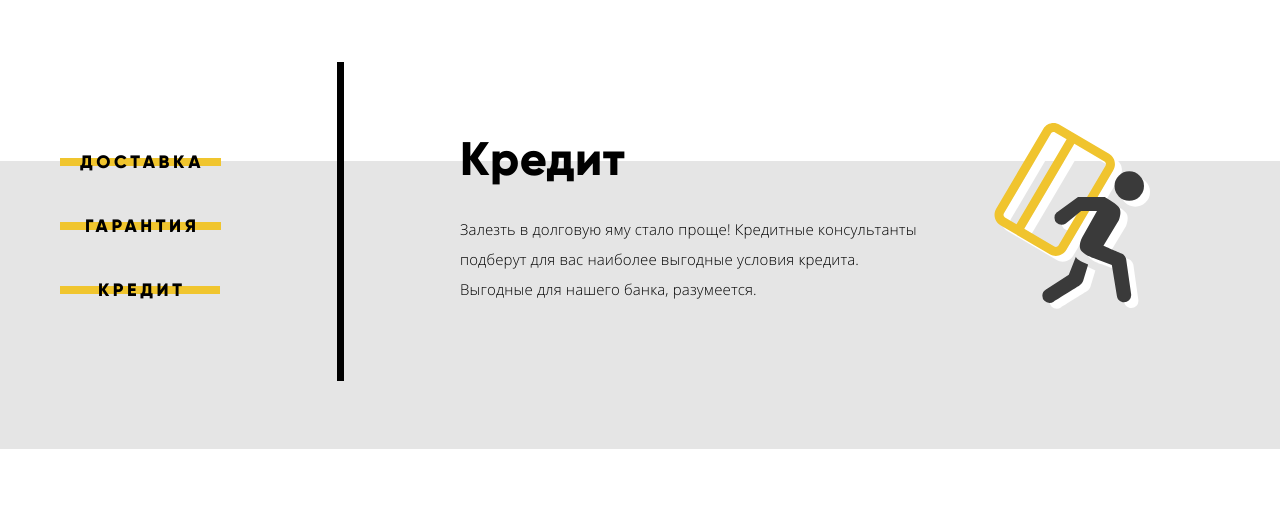
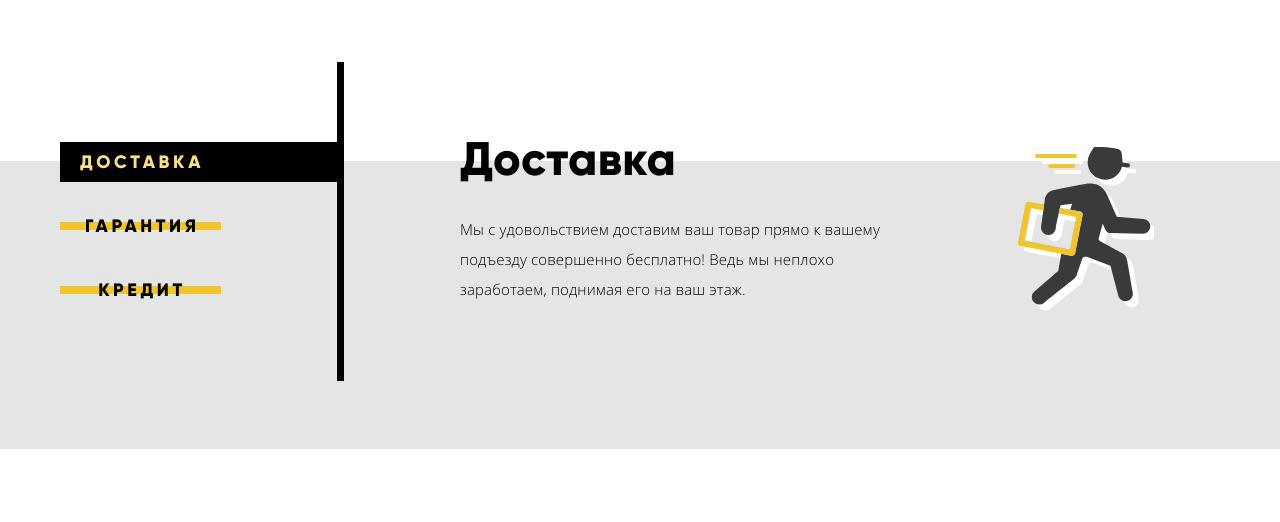
Before and after one commit to loveravel/799215-device, a plain HTML site: page index.html in a window 1280 px wide. Shown: the part 1080-1602 px from the top of the page. Drawn offline with Linux system fonts and the light colour scheme; a script that the page names is missing.

Commit message:
service-slider JS

```diff
--- a/css/style.css
+++ b/css/style.css
@@ -34,23 +34,21 @@
 
 @keyframes btn-move {
     0% {
-        top: 8px;
+        height: 8px;
     }
     100% {
-        top: -8px;
-        padding-top: 15px;
-        padding-bottom: 17px;
+        height: 40px;
+        transform: translateY(-16px);
     }
 }
 
 @keyframes btn-move-reverse {
     0% {
-        top: -8px;
-        padding-top: 15px;
-        padding-bottom: 17px;
+        height: 40px;
+        transform: translateY(-16px);
     }
     100% {
-        top: 8px;
+        height: 8px;
     }
 }
 
@@ -801,8 +799,8 @@ a {
     position: relative;
     display: flex;
     flex-direction: column;
-    width: 300px;
-    margin-right: 100px;
+    width: 164px;
+    margin-right: 236px;
 }
 
 .service-slider-controls::after {
@@ -810,7 +808,7 @@ a {
 
     position: absolute;
     top: -99px;
-    right: 16px;
+    left: 277px;
 
     width: 7px;
     height: 319px;
@@ -818,21 +816,67 @@ a {
     background-color: #000000;
 }
 
-.service-slider-controls .btn {
+.btn-ss {
+    position: relative;
+    display: inline-block;
+
+    text-align: center;
+    vertical-align: center;
+    font-size: 18px;
+    line-height: 24px;
+    font-weight: 800;
+    letter-spacing: 3.6px;
+    text-transform: uppercase;
+
+    color: #000000;
+    border: none;
+
+    cursor: pointer;
+}
+
+.btn-ss:active {
+    color: rgba(0, 0, 0, 0.3);
+}
+
+.btn-ss span {
+    position: relative;
+    z-index: 2;
+}
+
+.btn-ss::before {
+    content: "";
+    position: absolute;
+
+    top: 8px;
+    left: 0;
+
+    width: 98%;
+    height: 8px;
+
+    background-color: #f0c52e;
+    z-index: 1;
+}
+
+.service-slider-controls .btn-ss {
     top: -11px;
     margin-bottom: 40px;
 }
 
-.service-slider-controls .btn:active::before {
+.service-slider-controls .btn:active::before,
+.btn-ss-current::before,
+.btn-ss-current:hover::before {
     background-color: #000000;
     width: 280px;
+    height: 40px;
+    transform: translateY(-16px);
 }
 
 .service-slider-controls .btn-delivery {
     padding: 0 20px;
 }
 
-.service-slider-controls .btn:active {
+.service-slider-controls .btn:active,
+.btn-ss-current {
     color: #f7e184;
 }
 
@@ -852,13 +896,13 @@ a {
     list-style: none;
 }
 
-.services-slider-slides li {
+.services-slider-slide {
     display: none;
     position: relative;
     top: -26px;
 }
 
-.services-slider-slides li:nth-child(3) {
+.services-slider-slide-current {
     display: block;
 }
 
--- a/index.html
+++ b/index.html
@@ -190,20 +190,20 @@
             <div class="wrapper service-slider-wrapper">
                 <section class="services-slider container">
                     <div class="service-slider-controls">
-                        <label for="btn-1"><a class="btn btn-delivery" name="delivery"><span>Доставка</span></a></label>
-                        <label for="btn-2"><a class="btn btn-warranty" name="warranty"><span>Гарантия</span></a></label>
-                        <label for="btn-3"><a class="btn btn-credit" name="credit"><span>Кредит</span></a></label>
+                        <a class="btn-ss btn-delivery btn-ss-current" name="delivery"><span>Доставка</span></a>
+                        <a class="btn-ss btn-warranty" name="warranty"><span>Гарантия</span></a>
+                        <a class="btn-ss btn-credit" name="credit"><span>Кредит</span></a>
                     </div>
                     <ul class="services-slider-slides">
-                        <li>
+                        <li class="services-slider-slide services-slider-slide-delivery services-slider-slide-current">
                             <h2>Доставка</h2>
                             <p>Мы с удовольствием доставим ваш товар прямо к вашему подъезду совершенно бесплатно! Ведь мы неплохо заработаем, поднимая его на ваш этаж.</p>
                         </li>
-                        <li>
+                        <li class="services-slider-slide services-slider-slide-warranty">
                             <h2>Гарантия</h2>
                             <p>Если из-за возгорания купленного у нас товара у вас сгорит дом — не переживайте, мы выдадим вам новый.<br>Товар, не дом, конечно же.</p>
                         </li>
-                        <li>
+                        <li class="services-slider-slide services-slider-slide-credit">
                             <h2>Кредит</h2>
                             <p>Залезть в долговую яму стало проще! Кредитные консультанты подберут для вас наиболее выгодные условия кредита. Выгодные для нашего банка, разумеется.</p>
                         </li>
--- /dev/null
+++ b/js/service-slider.js
@@ -0,0 +1,39 @@
+var promo_slider = document.querySelector("promo-slider");
+
+var control_item_delivery = document.querySelector(".btn-delivery");
+var control_item_warranty = document.querySelector(".btn-warranty");
+var control_item_credit = document.querySelector(".btn-credit");
+
+var promo_slide_delivery = document.querySelector(".services-slider-slide-delivery");
+var promo_slide_warranty = document.querySelector(".services-slider-slide-warranty");
+var promo_slide_credit = document.querySelector(".services-slider-slide-credit");
+
+control_item_delivery.addEventListener("click", function(evt) {
+    evt.preventDefault();
+    control_item_delivery.classList.add("btn-ss-current");
+    control_item_warranty.classList.remove("btn-ss-current");
+    control_item_credit.classList.remove("btn-ss-current");
+    promo_slide_delivery.classList.add("services-slider-slide-current");
+    promo_slide_warranty.classList.remove("services-slider-slide-current");
+    promo_slide_credit.classList.remove("services-slider-slide-current");
+});
+
+control_item_warranty.addEventListener("click", function(evt) {
+    evt.preventDefault();
+    control_item_warranty.classList.add("btn-ss-current");
+    control_item_delivery.classList.remove("btn-ss-current");
+    control_item_credit.classList.remove("btn-ss-current");
+    promo_slide_warranty.classList.add("services-slider-slide-current");
+    promo_slide_delivery.classList.remove("services-slider-slide-current");
+    promo_slide_credit.classList.remove("services-slider-slide-current");
+});
+
+control_item_credit.addEventListener("click", function(evt) {
+    evt.preventDefault();
+    control_item_credit.classList.add("btn-ss-current");
+    control_item_delivery.classList.remove("btn-ss-current");
+    control_item_warranty.classList.remove("btn-ss-current");
+    promo_slide_credit.classList.add("services-slider-slide-current");
+    promo_slide_delivery.classList.remove("services-slider-slide-current");
+    promo_slide_warranty.classList.remove("services-slider-slide-current");
+});
```
